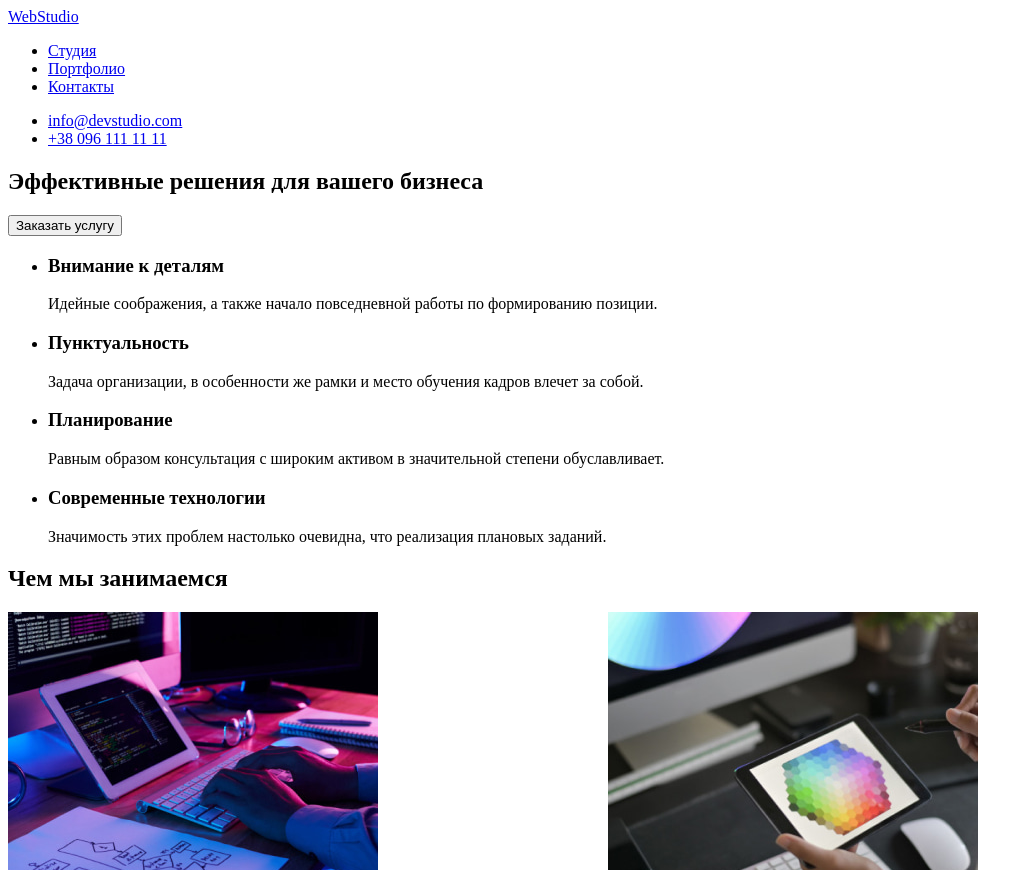
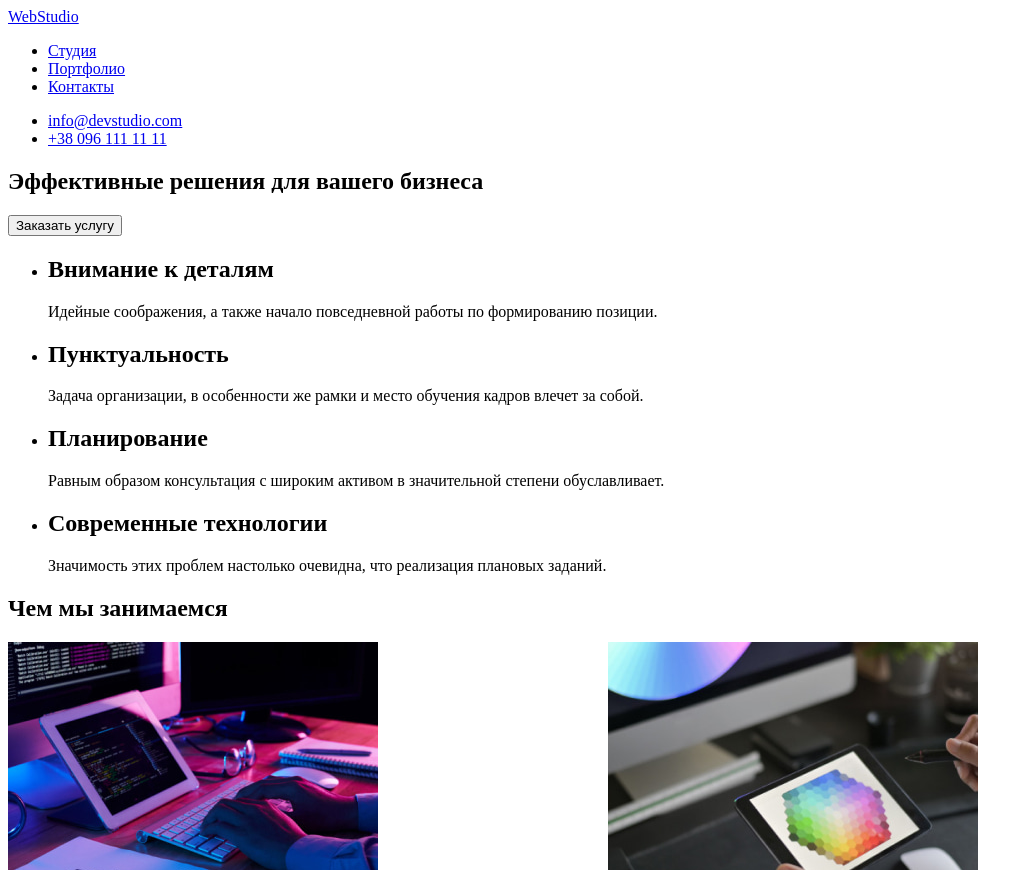
Before and after one commit to EdgarWillUA/goit-markup-hw-01, a plain HTML site: page index.html in a window 1280 px wide. Shown: the top 870 px of the page, without its empty margins (0-1033 px from the left). Drawn offline with Linux system fonts and the light colour scheme.

Commit message:
заменяет тег заголовка h3>h2

```diff
--- a/index.html
+++ b/index.html
@@ -29,26 +29,26 @@
         <button type="button">Заказать услугу</button>
       </section>
       <section>
-        <h3 hidden>Особенности</h3>
+        <h2 hidden>Особенности</h2>
         <ul>
           <li>
-            <h3>Внимание к деталям</h3>
+            <h2>Внимание к деталям</h2>
             <p>Идейные соображения, а также начало повседневной работы по формированию позиции.</p>
           </li>
           <li>
-            <h3>Пунктуальность</h3>
+            <h2>Пунктуальность</h2>
             <p>
               Задача организации, в особенности же рамки и место обучения кадров влечет за собой.
             </p>
           </li>
           <li>
-            <h3>Планирование</h3>
+            <h2>Планирование</h2>
             <p>
               Равным образом консультация с широким активом в значительной степени обуславливает.
             </p>
           </li>
           <li>
-            <h3>Современные технологии</h3>
+            <h2>Современные технологии</h2>
             <p>Значимость этих проблем настолько очевидна, что реализация плановых заданий.</p>
           </li>
         </ul>
```
